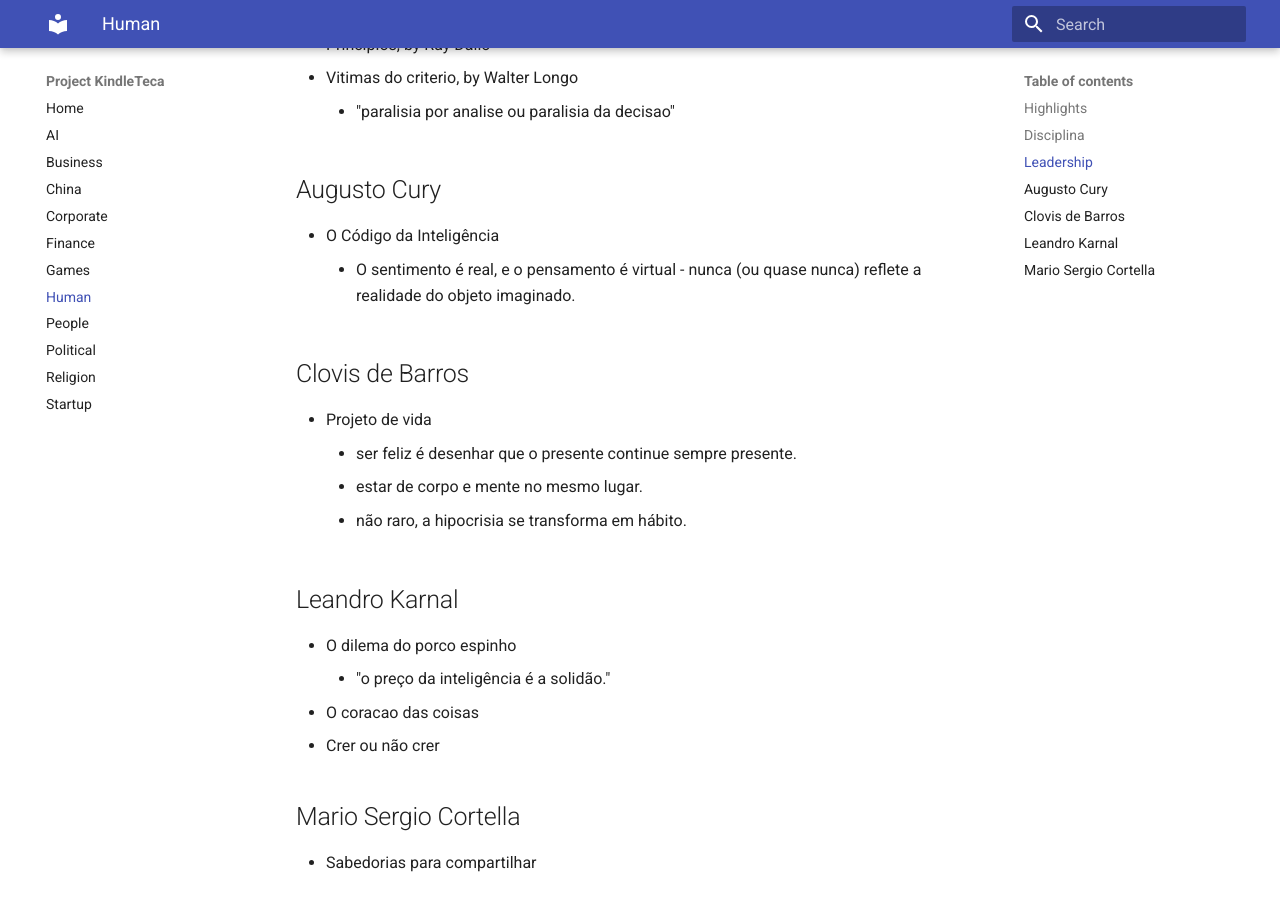
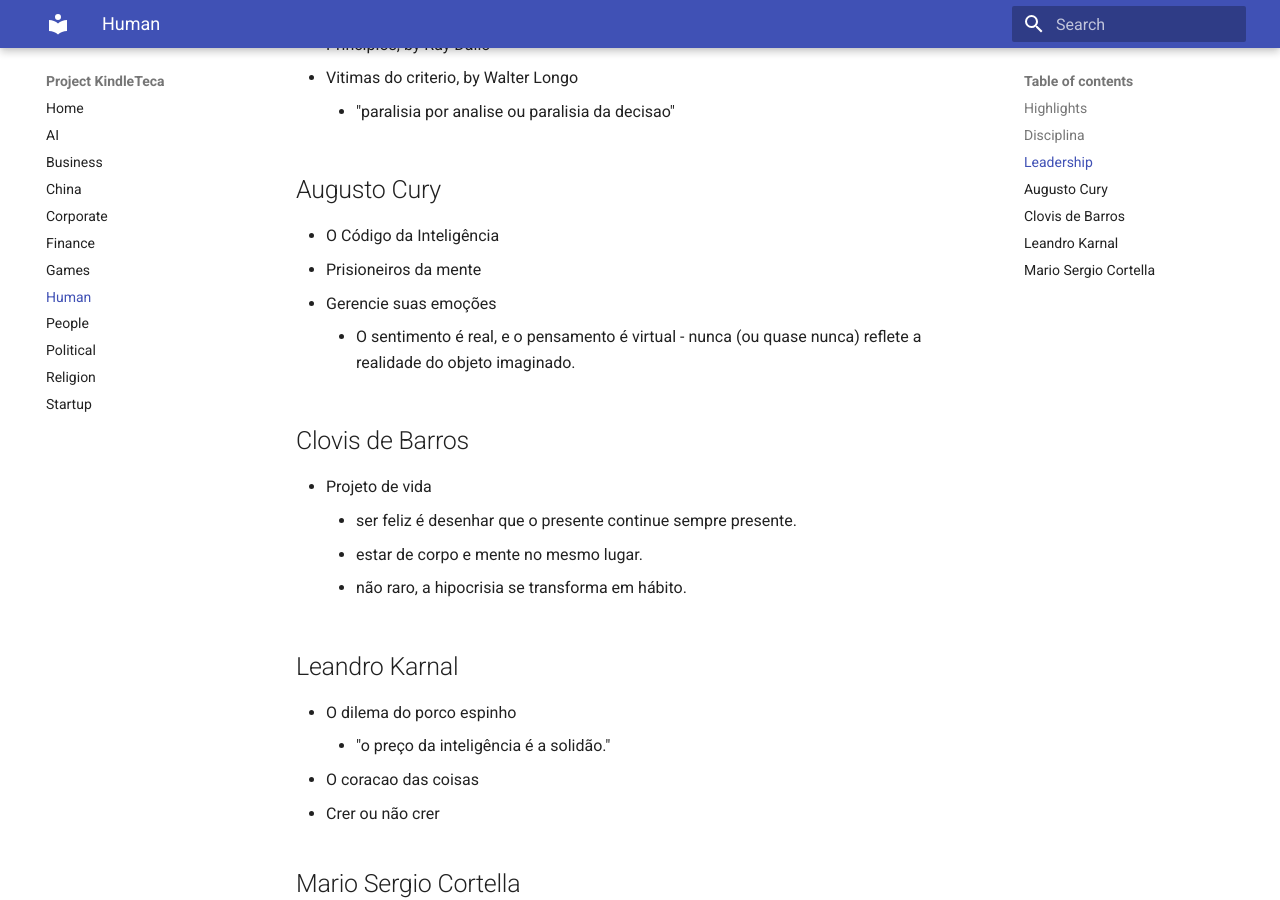
Before and after one commit to renatobrf/kindle-teca, an MkDocs documentation site: the page built from docs/human.md, in a window 1280 px wide and 900 px high, scrolled down 1264 px. Built offline with MkDocs 1.6.1 and Material for MkDocs 9.7.7, drawn with Linux system fonts in a browser that asks for light colours.

Commit message:
Update human.md

```diff
--- a/docs/human.md
+++ b/docs/human.md
@@ -33,6 +33,8 @@
 
 ## Augusto Cury
 - O Código da Inteligência
+- Prisioneiros da mente
+- Gerencie suas emoções
     - O sentimento é real, e o pensamento é virtual - nunca (ou quase nunca) reflete a realidade do objeto imaginado.
 
 ## Clovis de Barros
```
